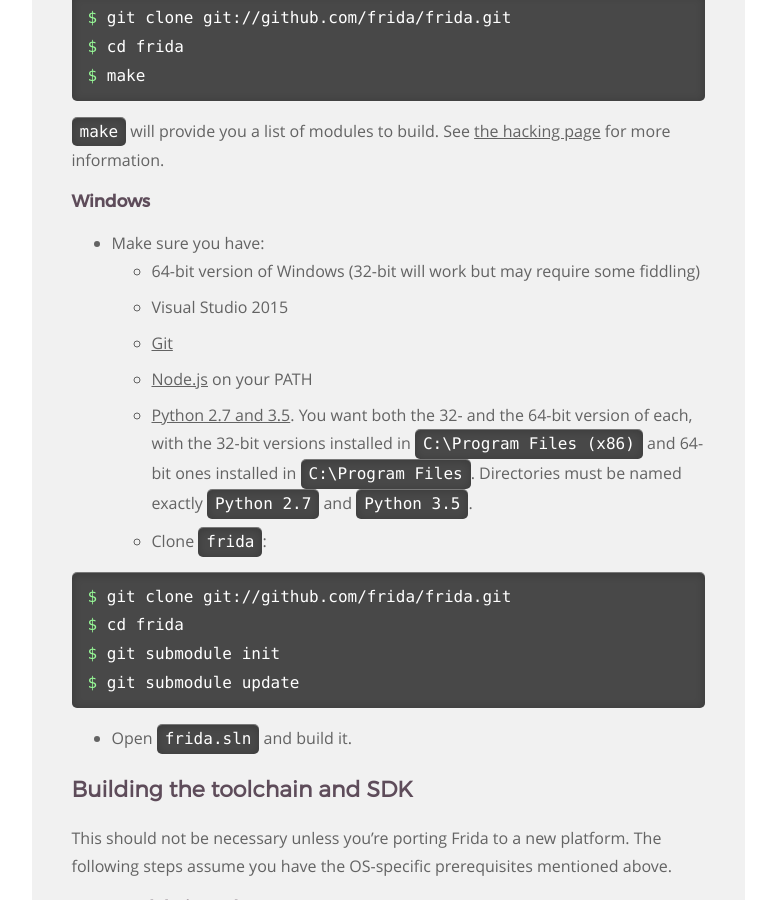
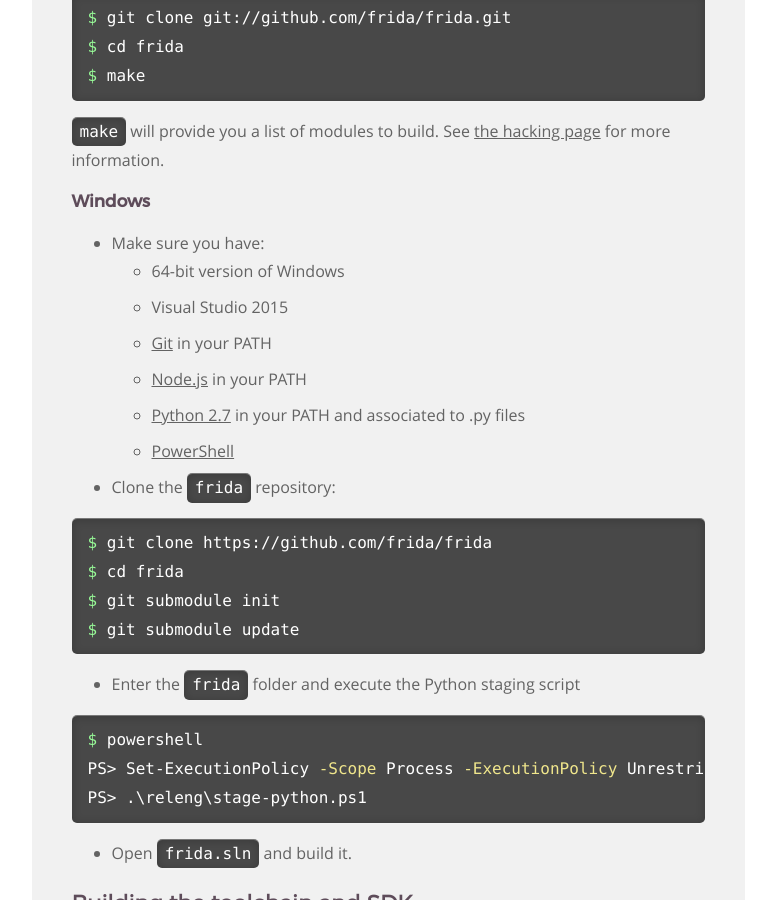
Before and after one commit to frida/frida-website, a Jekyll site: the page built from _docs/building.md, in a window 1280 px wide and 900 px high, scrolled down 2128 px. Shown: the whole window, without its empty margins (364-1140 px from the left). Built offline with Jekyll 4.4.1, drawn with Linux system fonts in a browser that asks for light colours.

Commit message:
Simplify Windows build instructions

```diff
--- a/_docs/building.md
+++ b/_docs/building.md
@@ -88,23 +88,29 @@ $ make
 ### Windows
 
 - Make sure you have:
-  - 64-bit version of Windows (32-bit will work but may require some fiddling)
+  - 64-bit version of Windows
   - Visual Studio 2015
-  - [Git](http://msysgit.github.com/)
-  - [Node.js](https://nodejs.org/) on your PATH
-  - [Python 2.7 and 3.5](http://python.org/). You want both the 32- and the
-  64-bit version of each, with the 32-bit versions installed in
-  `C:\Program Files (x86)` and 64-bit ones installed in `C:\Program Files`.
-  Directories must be named exactly `Python 2.7` and `Python 3.5`.
-  - Clone `frida`:
+  - [Git](https://git-scm.com/downloads) in your PATH
+  - [Node.js](https://nodejs.org/) in your PATH
+  - [Python 2.7](https://www.python.org/downloads/windows/) in your PATH and associated to .py files
+  - [PowerShell](https://msdn.microsoft.com/en-us/powershell/scripting/setup/installing-windows-powershell)
+
+- Clone the `frida` repository:
 {% highlight bash %}
-$ git clone git://github.com/frida/frida.git
+$ git clone https://github.com/frida/frida
 $ cd frida
 $ git submodule init
 $ git submodule update
 {% endhighlight %}
+
+- Enter the `frida` folder and execute the Python staging script
+{% highlight bash %}
+$ powershell
+PS> Set-ExecutionPolicy -Scope Process -ExecutionPolicy Unrestricted
+PS> .\releng\stage-python.ps1
+{% endhighlight %}
+
 - Open `frida.sln` and build it.
-
 
 ## Building the toolchain and SDK
 
```
